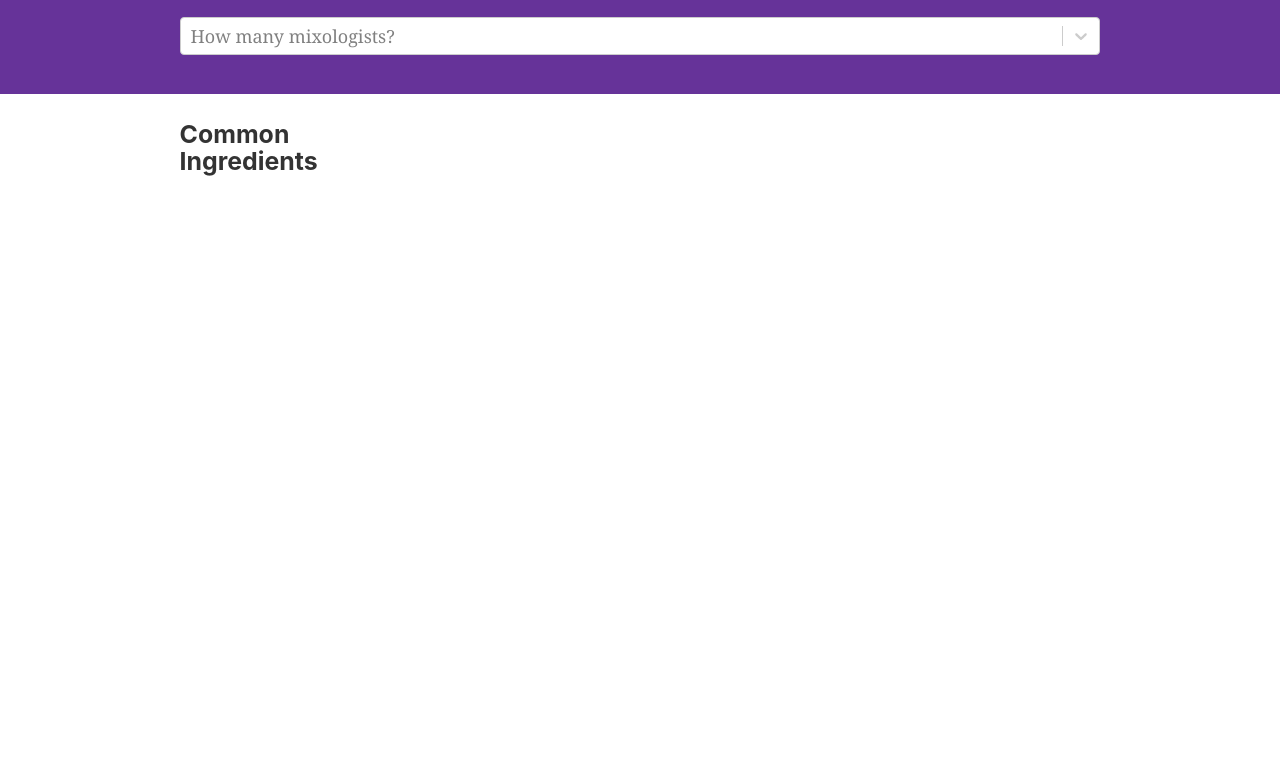
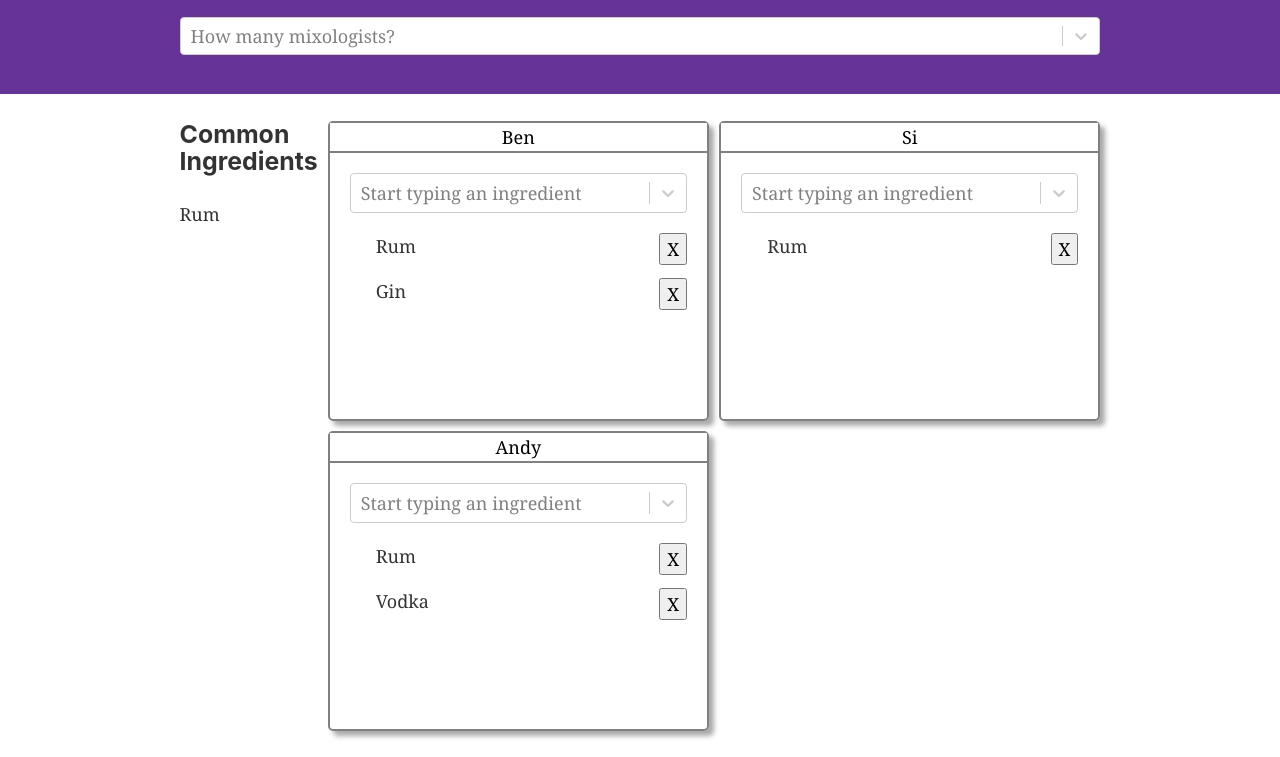
Before and after one commit to BenJohnCarson/ready-steady-cocktail, a Gatsby site: page / in a window 1280 px wide. Shown: the part 80-837 px from the top of the page. Before the commit the page ends 800 px from the top, so only its background shows below. Built offline with nearby package versions, Linux system fonts and the light colour scheme; Gatsby itself is replaced by a stand-in of ours.

Commit message:
Add default state, test loading mock data

```diff
--- a/src/components/mixologist/mixologist.js
+++ b/src/components/mixologist/mixologist.js
@@ -48,6 +48,7 @@ const Mixologist = ({ mixologist }) => {
         className="mixologist__name"
         placeholder="Enter a name"
         onBlur={setName}
+        defaultValue={mixologist.name}
       ></input>
       <IngredientSearch
         className="mixologist__ingredient-search"
--- a/src/context/MixologistsContext.js
+++ b/src/context/MixologistsContext.js
@@ -4,8 +4,8 @@ import { mixologistsReducer } from "../reducers/mixologistsReducer";
 const MixologistsStateContext = React.createContext();
 const MixologistsDispatchContext = React.createContext();
 
-function MixologistsProvider({ children }) {
-  const [state, dispatch] = React.useReducer(mixologistsReducer, []);
+function MixologistsProvider({ children, defaultState = [] }) {
+  const [state, dispatch] = React.useReducer(mixologistsReducer, defaultState);
   return (
     <MixologistsStateContext.Provider value={state}>
       <MixologistsDispatchContext.Provider value={dispatch}>
--- a/src/pages/index.js
+++ b/src/pages/index.js
@@ -34,9 +34,28 @@ const IndexPage = () => {
     allIngredientsJson: { nodes: ingredients },
   } = data;
 
+  // Test loading data from a db
+  const test = [
+    {
+      id: 'sefseseff',
+      name: "Ben",
+      ingredients: [{name: "Rum"}, {name: "Gin"}],
+    },
+    {
+      id: 'sefsef',
+      name: "Si",
+      ingredients: [{name: "Rum"}],
+    },
+    {
+      id: 'seffsef',
+      name: "Andy",
+      ingredients: [{name: "Rum"}, {name: "Vodka"}],
+    },
+  ]
+
   return (
     <ApplicationContext.Provider value={{ constants, ingredients }}>
-      <MixologistsProvider>
+      <MixologistsProvider defaultState={test}>
         <Layout>
           <SEO title="Home" />
           <section className="console">
```
